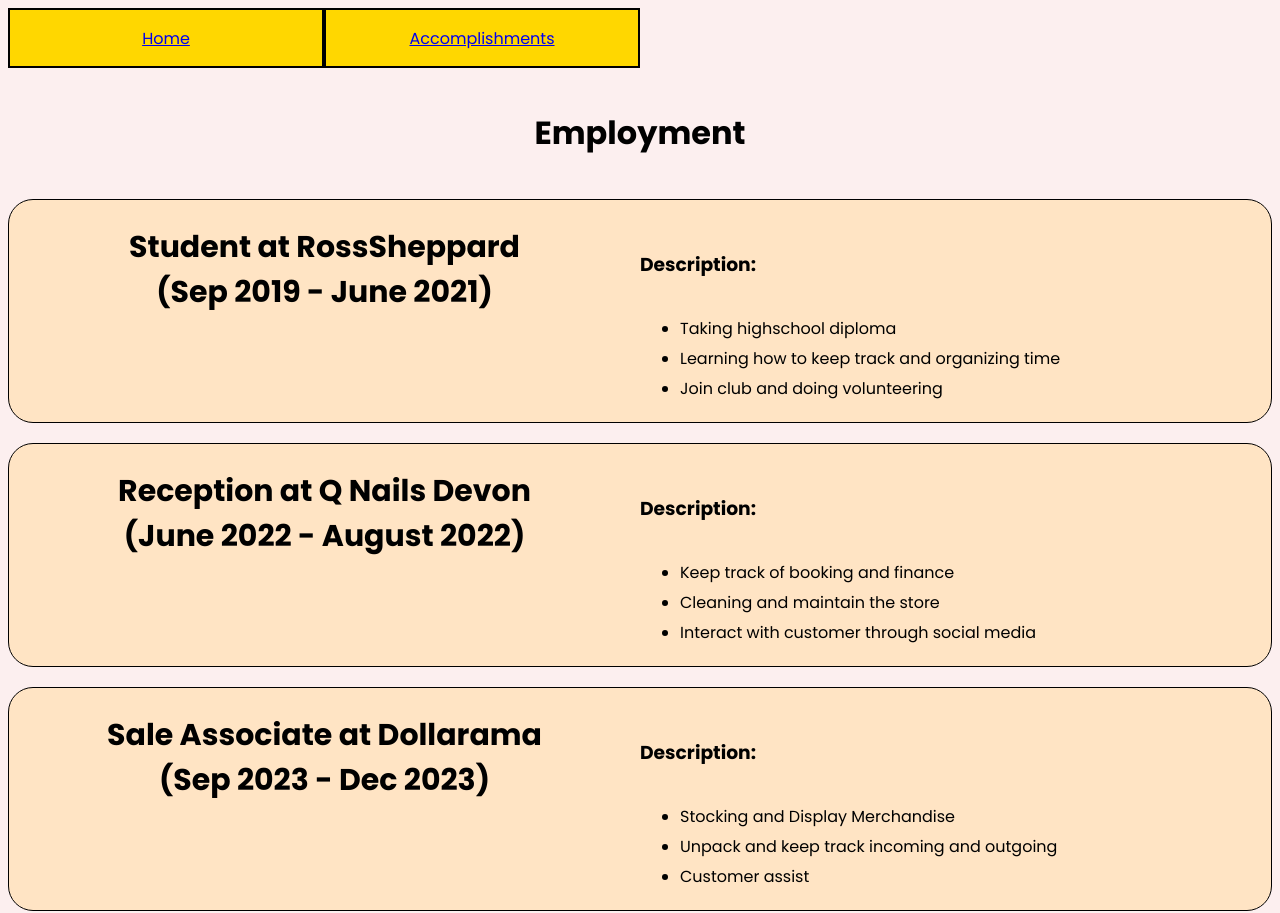
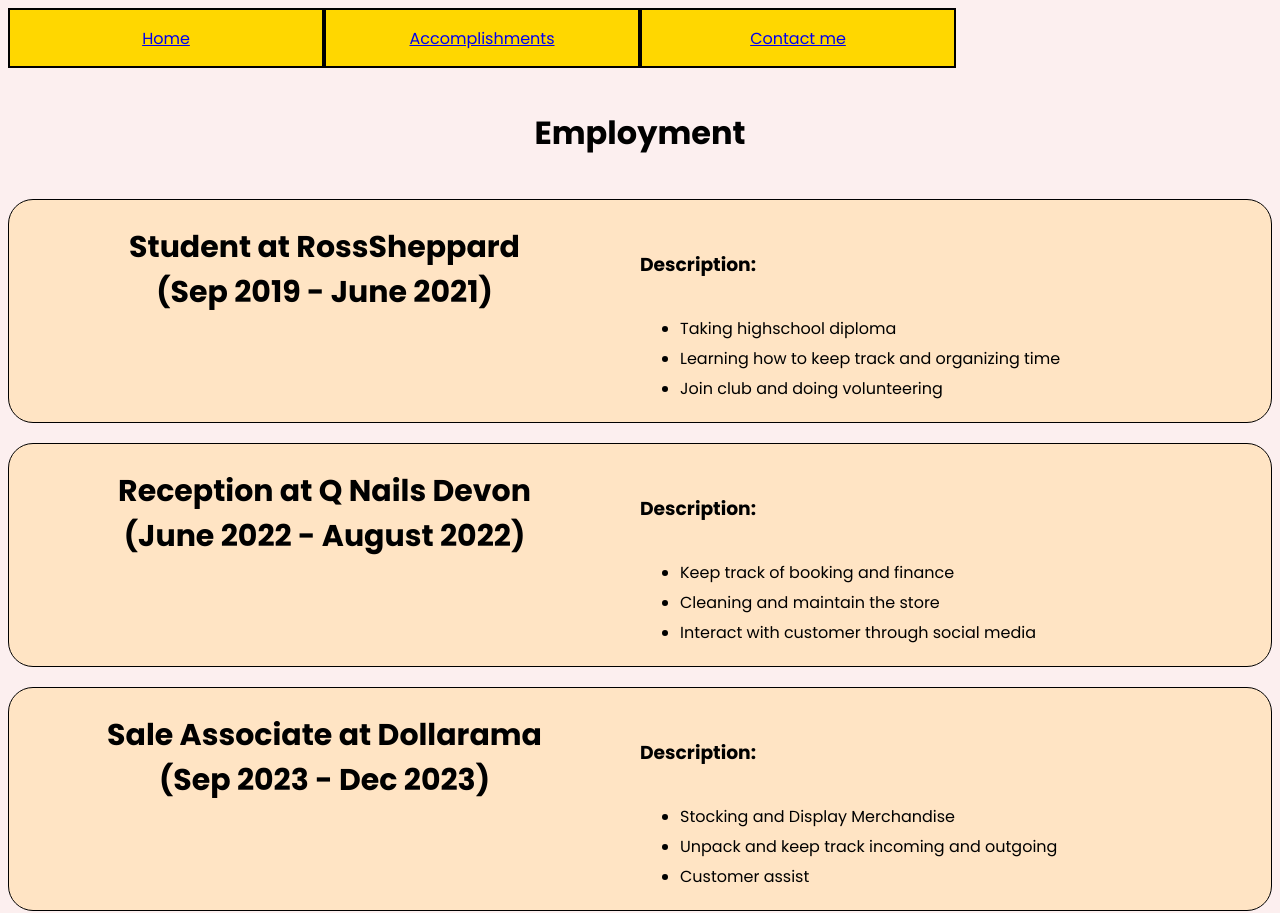
Before and after one commit to TysonNguyen/Portfolio, a plain HTML site: page employment.html in a window 1280 px wide. Shown: the top 913 px of the page. Drawn offline with Linux system fonts and the light colour scheme.

Commit message:
update portfolio

```diff
--- a/employment.html
+++ b/employment.html
@@ -13,6 +13,7 @@
         <nav>
           <a href="./index.html">Home</a>
           <a href="./accomplishment.html">Accomplishments</a>
+          <a href="./contact.html">Contact me</a>
         </nav>
       </header>
       <h1>Employment</h1>
```
Also changed, not shown: accomplishment.html (+1 -0 lines), contact.html (+1 -0 lines).
